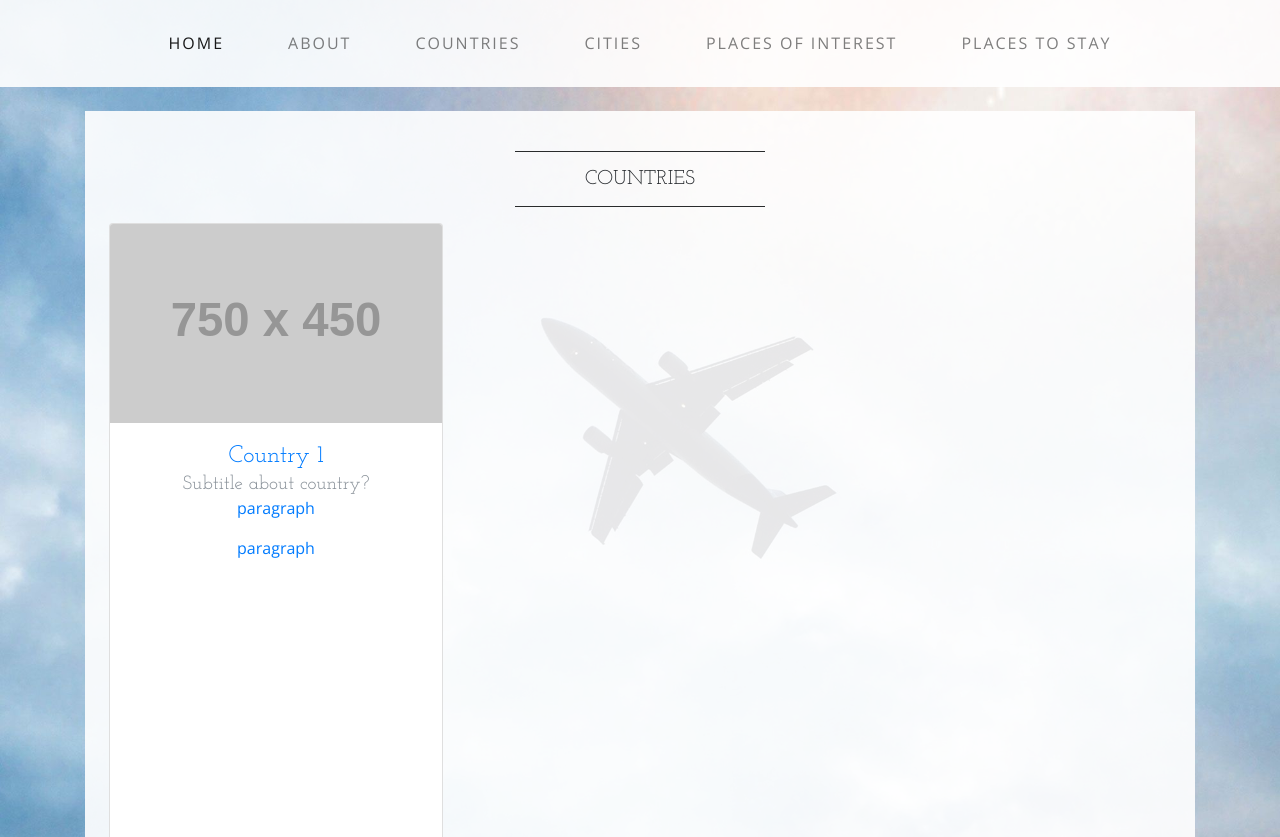
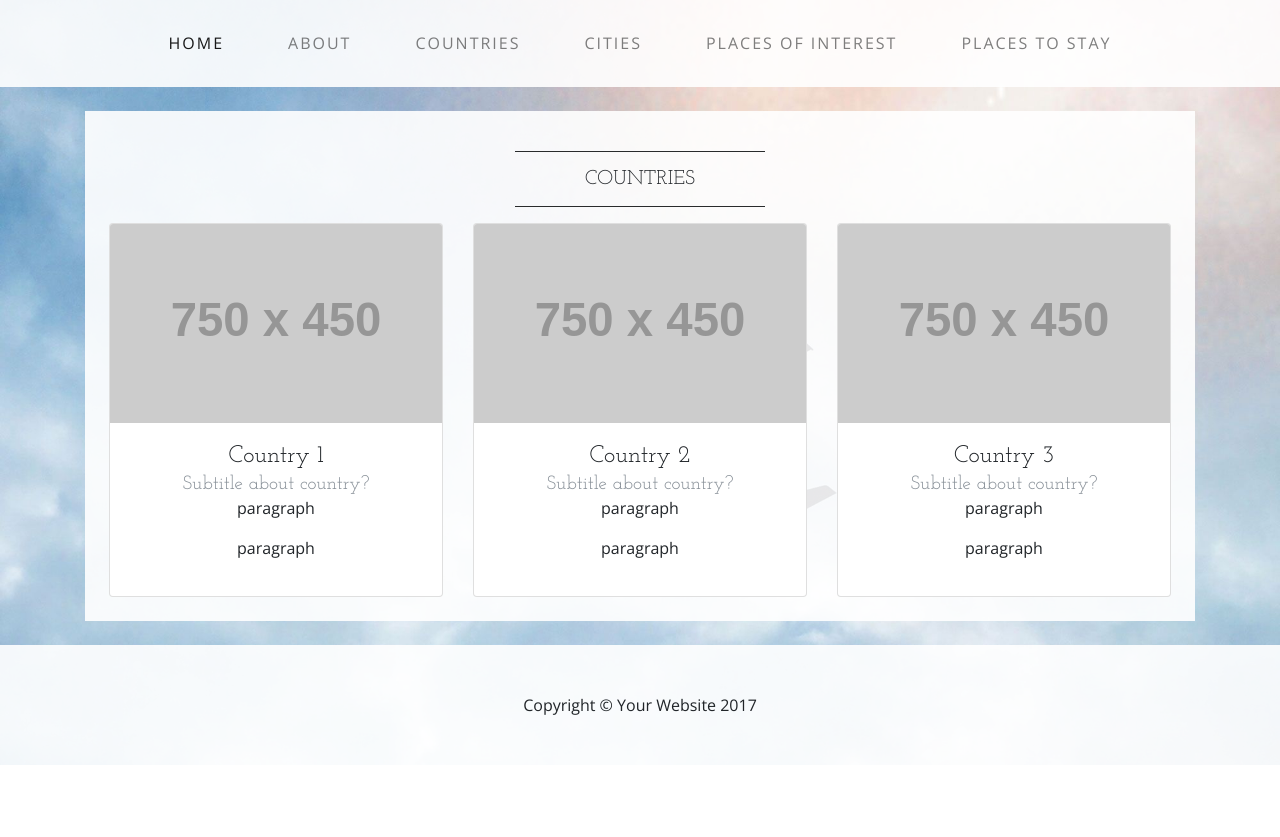
Before and after one commit to kbruton18/idb, a Python web app: template appengine/standard/flask/templates/countries.html in a window 1280 px wide. Shown: the part 196-1033 px from the top of the page. After the commit the page ends 961 px from the top, so only its background shows below. Run offline with Jinja, Linux system fonts and the light colour scheme; the template is opened without the code that fills it, so the values that code supplies are empty; some libraries are stand-ins or nearby versions.

Commit message:
fixed models template

```diff
--- a/appengine/standard/flask/templates/countries.html
+++ b/appengine/standard/flask/templates/countries.html
@@ -70,7 +70,7 @@
         <div class="row">
           <div class="col-md-4 mb-4 mb-md-0">
             <div class="card h-100">
-              <a href="countries/country1.html"><img class="card-img-top" src="http://placehold.it/750x450" alt="">
+              <a href="countries/country1.html"><img class="card-img-top" src="http://placehold.it/750x450" alt=""></a>
               <div class="card-body text-center">
                 <h4 class="card-title m-0">Country 1<br />
                   <small class="text-muted">Subtitle about country?</small>
@@ -79,9 +79,11 @@
               <p>paragraph</p>
               </div>
             </div>
+          </div>
 
+          <div class="col-md-4 mb-4 mb-md-0">
             <div class="card h-100">
-              <a href="countries/country2.html"><img class="card-img-top" src="http://placehold.it/750x450" alt="">
+              <a href="countries/country2.html"><img class="card-img-top" src="http://placehold.it/750x450" alt=""></a>
               <div class="card-body text-center">
                 <h4 class="card-title m-0">Country 2<br />
                   <small class="text-muted">Subtitle about country?</small>
@@ -90,9 +92,11 @@
               <p>paragraph</p>
               </div>
             </div>
+          </div>
 
+          <div class="col-md-4 mb-4 mb-md-0">
             <div class="card h-100">
-              <a href="countries/country3.html"><img class="card-img-top" src="http://placehold.it/750x450" alt="">
+              <a href="countries/country3.html"><img class="card-img-top" src="http://placehold.it/750x450" alt=""></a>
               <div class="card-body text-center">
                 <h4 class="card-title m-0">Country 3<br />
                   <small class="text-muted">Subtitle about country?</small>
@@ -101,6 +105,7 @@
               <p>paragraph</p>
               </div>
             </div>
+          </div>
 
           </div>
         </div>
```
